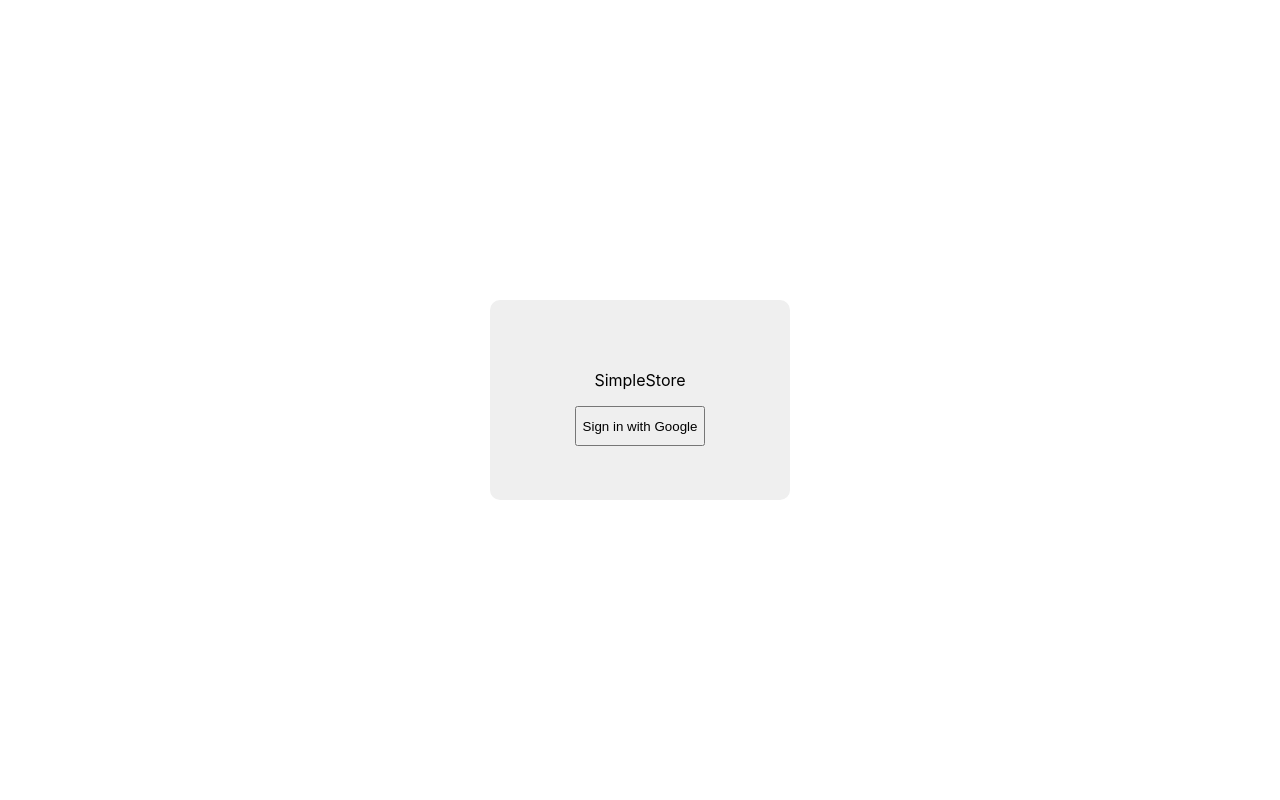
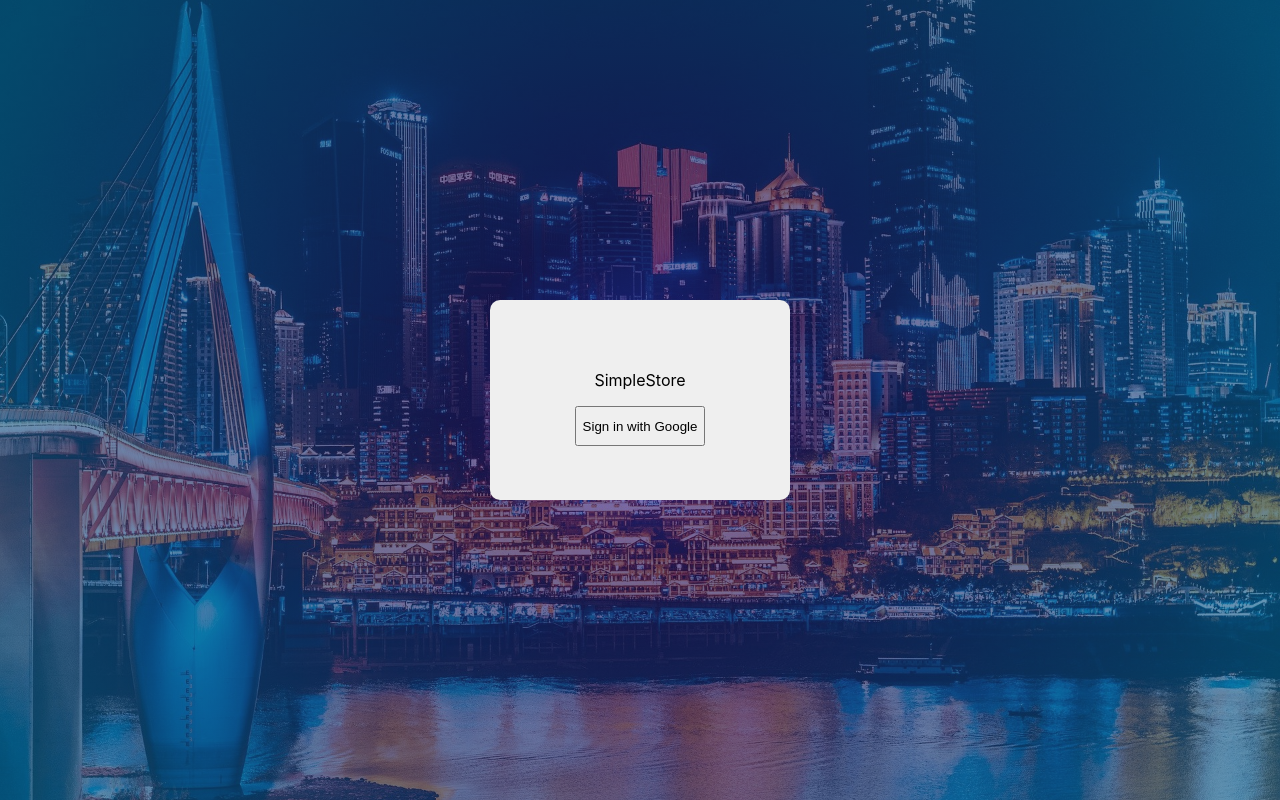
Before and after one commit to csaye/simple-store, a React (Create React App) app: page / in a window 1280 px wide. Built offline with nearby package versions, Linux system fonts and the light colour scheme; no server answers.

Commit message:
Implement background image.

```diff
--- a/src/components/App/App.css
+++ b/src/components/App/App.css
@@ -1,3 +1,7 @@
 .App {
   height: 100%;
+  background: radial-gradient(circle, rgba(43,35,182,0.6) 0%, rgba(29,9,91,0.6) 23%, rgba(6,90,138,0.6) 96%), url('/src/img/background.jpg');
+  background-size: cover;
+  background-position: center center;
+  background-repeat: no-repeat;
 }
```
Also changed, not shown: src/img/background.jpg (added).
